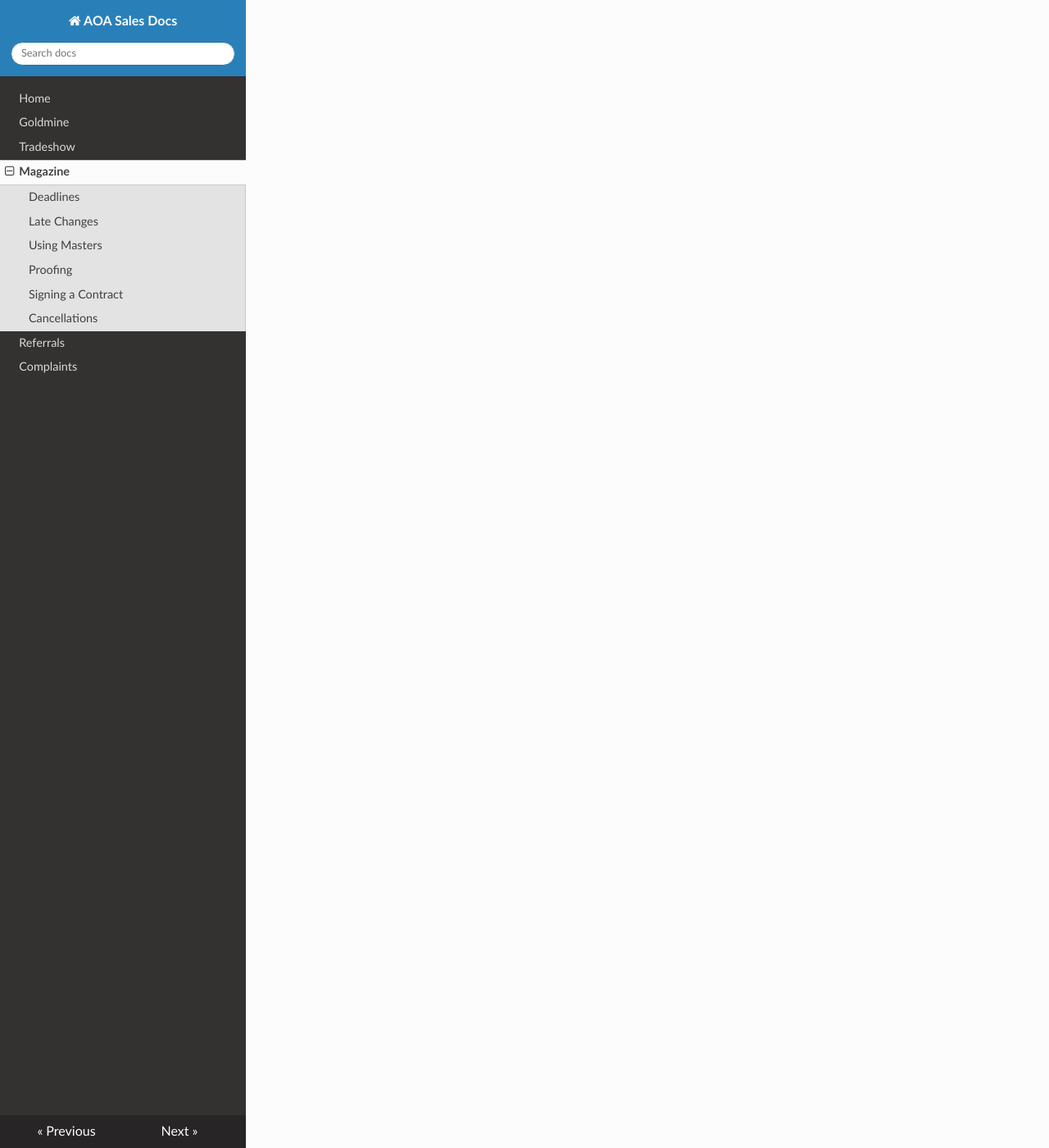
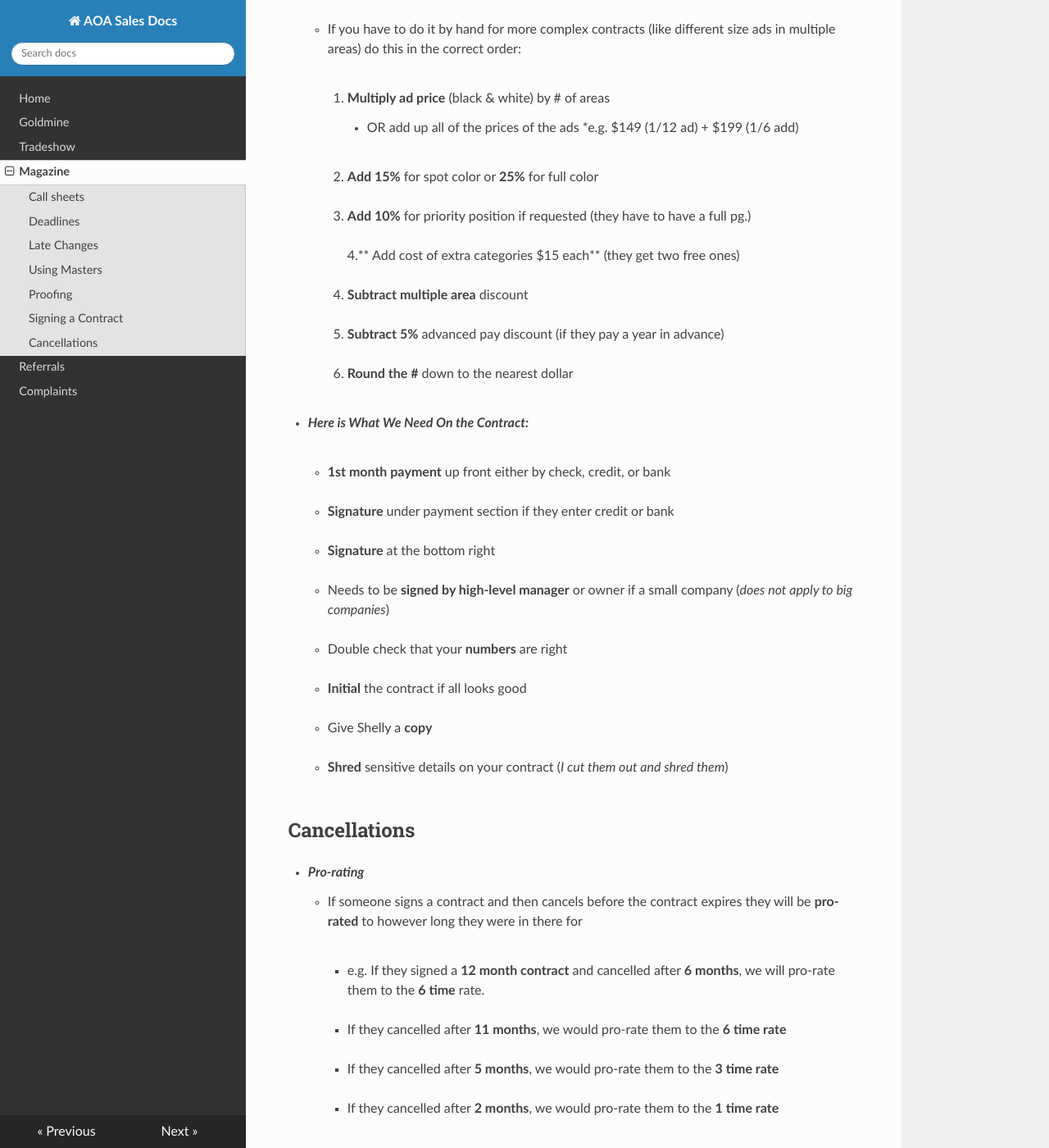
Before and after one commit to protoEvangelion/AOAdocs, an MkDocs documentation site: the page built from docs/magazine.md, in a window 1280 px wide and 1400 px high, scrolled down 3658 px. Shown: the whole window at 82% size. Built offline with MkDocs 1.6.1, drawn with Linux system fonts in a browser that asks for light colours; nearby versions of some CDN libraries; old or Windows-style settings are respelled for this version of MkDocs; some of the changed text lies outside the part shown; grey boxes are pictures that could not be loaded.

Commit message:
updated magazine

```diff
--- a/docs/magazine.md
+++ b/docs/magazine.md
@@ -1,4 +1,8 @@
 # AOA Magazine Docs
+
+## Call sheets
+
+* Make sure to record your calls on the physical call sheet or on the excel call sheet and ***place in Dan's box*** at end of each day
 
 ## Deadlines
 
@@ -13,59 +17,94 @@
 ## Late Changes
 
 * If a current client or a prospective client wants to make changes **after the 1st** AND you have not put them on masters, you have to: <br/><br/>
-    1. Get Dan's ***signature*** <br/><br/>
+    1. Get Dan's ***signature***
     2. Make copies for Jamil and Shelly
 
 ## Using Masters
 
-* ***Masters 1*** corresponds to the 1st deadline mentioned above
-* ***Masters 2*** corresponds to the 2nd deadline mentioned above
-* In order to add a new entry, click on `add new record`
+* ***Masters 1*** corresponds to the 1st deadline mentioned above <br/><br/>
+* ***Masters 2*** corresponds to the 2nd deadline mentioned above <br/><br/>
+* In order to add a new entry, click on `add new record` <br/><br/>
 
 * In order to save time, if you have **multiple areas**, you can list *phone numbers* and *page numbers* corresponding to their respective area like so:
 
 [![Capture.png](https://s22.postimg.org/gzjdoup0x/Capture.png)](https://postimg.org/image/ut7qdwhm5/)
 
-* **Changes to Masters**
+* **Changes to Masters** <br/><br/>
     * If it is still ***before or on the 1st***, you can make changes by:
         * clicking the `edit` button next to the record
-        * clicking the `delete` button next to the record
+        * clicking the `delete` button next to the record <br/><br/>
     * If it is ***after the 1st***, you cannot make changes to Masters
         * You have to get **Dan's signature** and pass along to appropriate people
 
 ## Proofing
 
 * **Setting up Adobe Acrobat**:
-    * You will want to select the `view` setting of `two-up` so that you can view pages side by side
-    * When you see an error or something that needs to be changed, make a ***comment sticky note*** like in the video below
+    * You will want to select the `view` setting of `two-up` so that you can view pages side by side <br/><br/>
+    * When you see an error or something that needs to be changed, make a ***comment sticky note*** like in the video below <br/><br/>
     * Save your changes as `..._Jin's`
-        * e.g. `1SF May 1st Proof_Jin's`
-![notes](https://cloud.githubusercontent.com/assets/20076677/25678613/322116c4-2fff-11e7-8551-8d7b062ed033.gif)
+        * e.g. `1SF May 1st Proof_Jin's` <br/><br/>
+![notes](https://cloud.githubusercontent.com/assets/20076677/25678613/322116c4-2fff-11e7-8551-8d7b062ed033.gif) <br/><br/>
 
 * **Using Masters to proof**
-    * I like to *highlight my entries* on the physical masters sheets so once it is time to proof, you can quickly see the entries that are important
+    * I like to *highlight my entries* on the physical masters sheets so once it is time to proof, you can quickly see the entries that are important <br/><br/>
     * ***Things to double check***:
         1. *Phone numbers*
         2. *Categories*
         3. *Changes you requested*
 
 * **Your First Proof**:
-    * On your first pass through the magazine, just look for companies that might be a ***conflict of interest*** with one another on each side when the magazine is open on a page
-    * Then look to see if the ***changes you specified on Masters I and II*** were made correctly
+    * On your first pass through the magazine, just look for companies that might be a ***conflict of interest*** with one another on each side when the magazine is open on a page <br/><br/>
+    * Then look to see if the ***changes you specified on Masters I and II*** were made correctly <br/><br/>
     * Finally, make sure the rest of your clients (*the ones in the file folder bin*) are correct
         * What I mean by 'correct' can differ client to client
-        * e.g. Some clients I just check their numbers every month and others I just do a click glance over their categores, #'s, and ads to make sure they are good to go
+        * e.g. Some clients I just check their numbers every month and others I just do a click glance over their categores, #'s, and ads to make sure they are good to go <br/><br/>
 
 
 * **Your Second Proof**:
-    * All you are doing on the second Proof is checking to see if the editors *made your change(s) successfully*
-    * If they did not make your change(s), ***email them*** a reminder to make the change(s)
+    * All you are doing on the second Proof is checking to see if the editors *made your change(s) successfully* <br/><br/>
+    * If they did not make your change(s), ***email them*** a reminder to make the change(s) <br/><br/>
 
 * **Your Final Proof**:
-    * This is the easiest, because they typically get things right on the second proof
-    * If the second proof is good, then you don't have to do anything
+    * This is the easiest, because they typically get things right on the second proof <br/><br/>
+    * If the second proof is good, then you don't have to do anything <br/><br/>
     * Again, if they mess up, email them and make sure the change gets made
 
 ## Signing a Contract
 
+* **Crunching the numbers**: <br/><br/>
+
+    ![calc](https://cloud.githubusercontent.com/assets/20076677/25754416/e7d87618-3173-11e7-86c4-8103a96f31e3.gif) <br/><br/>
+
+    * If you have to do it by hand for more complex contracts (like different size ads in multiple areas) do this in the correct order: <br/><br/>
+        1. **Multiply ad price** (black & white) by # of areas
+            * OR add up all of the prices of the ads
+                *e.g. $149 (1/12 ad) + $199 (1/6 add) <br/><br/>
+        2. **Add 15%** for spot color or **25%** for full color <br/><br/>
+        3. **Add 10%** for priority position if requested (they have to have a full pg.) <br/><br/>
+        4.** Add cost of extra categories $15 each** (they get two free ones) <br/><br/>
+        5. **Subtract multiple area** discount <br/><br/>
+        6. **Subtract 5%** advanced pay discount (if they pay a year in advance) <br/><br/>
+        7. **Round the #** down to the nearest dollar <br/><br/>
+
+
+
+
+* ***Here is What We Need On the Contract:*** <br/><br/>
+    * **1st month payment** up front either by check, credit, or bank <br/><br/>
+    * **Signature** under payment section if they enter credit or bank <br/><br/>
+    * **Signature** at the bottom right <br/><br/>
+    * Needs to be **signed by high-level manager** or owner if a small company (*does not apply to big companies*) <br/><br/>
+    * Double check that your **numbers** are right <br/><br/>
+    * **Initial** the contract if all looks good <br/><br/>
+    * Give Shelly a **copy** <br/><br/>
+    * **Shred** sensitive details on your contract (*I cut them out and shred them*) <br/><br/>
+
 ## Cancellations
+
+* ***Pro-rating***
+    * If someone signs a contract and then cancels before the contract expires they will be **pro-rated** to however long they were in there for <br/><br/>
+        * e.g. If they signed a **12 month contract** and cancelled after **6 months**, we will pro-rate them to the **6 time** rate. <br/><br/>
+        * If they cancelled after **11 months**, we would pro-rate them to the **6 time rate** <br/><br/>
+        * If they cancelled after **5 months**, we would pro-rate them to the **3 time rate** <br/><br/>
+        * If they cancelled after **2 months**, we would pro-rate them to the **1 time rate** <br/><br/>
```
Also changed, not shown: docs/complaints.md (+5 -14 lines), docs/referrals.md (+5 -14 lines), docs/tradeshow.md (+2 -0 lines).
